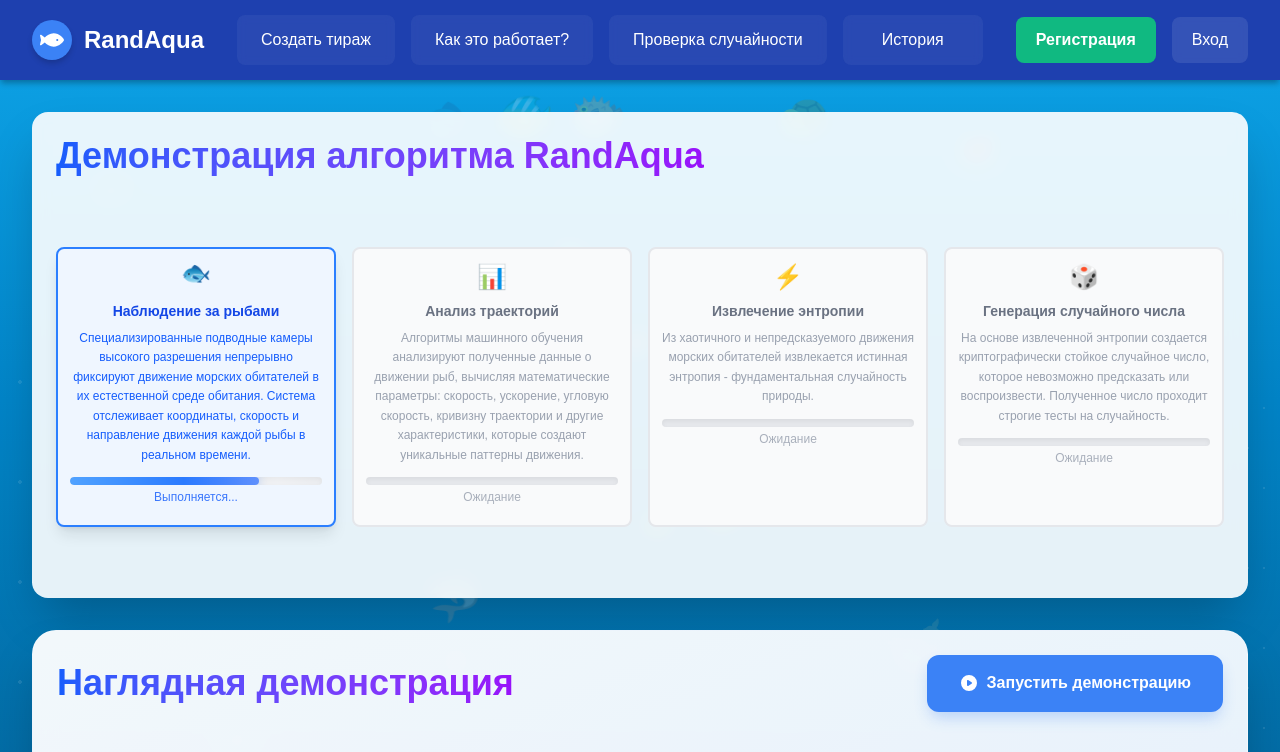
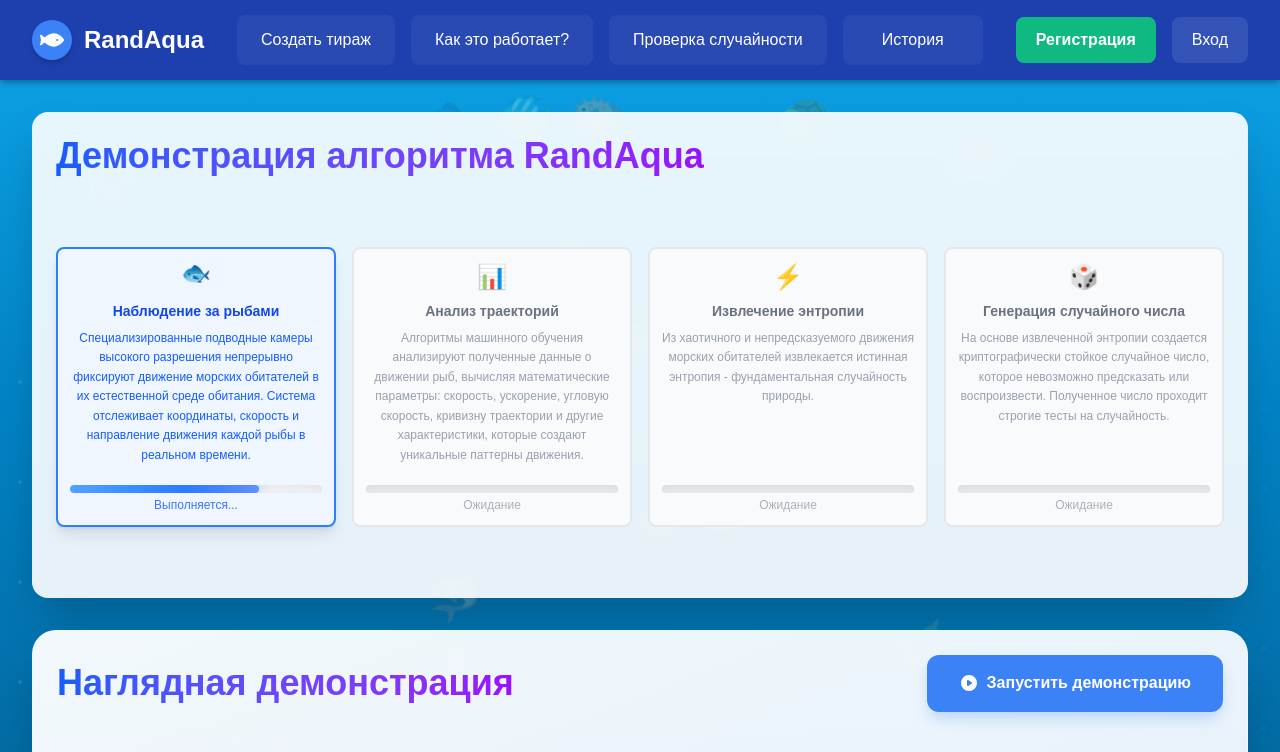
Before and after one commit to RandAqua/randaqua, a Next.js app: page /how-it-works in a window 1280 px wide. Shown: the top 752 px of the page. Built offline with nearby package versions, Linux system fonts and the light colour scheme.

Commit message:
переделанное как это работает

```diff
--- a/src/app/how-it-works/page.js
+++ b/src/app/how-it-works/page.js
@@ -121,6 +121,7 @@
                     }`}
                   >
                     <div className="text-center h-full flex flex-col">
+                      <div className="flex-1 flex flex-col">
                         <div className={`text-2xl mb-2 ${currentStep >= index ? 'animate-bounce' : ''}`}>
                           {step.icon}
                         </div>
@@ -130,12 +131,13 @@
                         }`}>
                           {step.title}
                         </h3>
-                      <p className={`text-xs leading-relaxed ${
+                        <p className={`text-xs leading-relaxed flex-1 ${
                           currentStep === index ? 'text-blue-600' :
                           currentStep > index ? 'text-blue-600' : 'text-gray-400'
                         }`}>
                           {step.description}
                         </p>
+                      </div>
 
                       {/* Прогресс-бар для каждого этапа */}
                       <div className="mt-3">
@@ -162,10 +164,6 @@
                            currentStep === index ? 'Выполняется...' : 'Ожидание'}
                         </div>
                       </div>
-
-                      {currentStep > index && (
-                        <div className="text-blue-500 text-lg mt-2">✓</div>
-                      )}
                     </div>
                   </div>
                 ))}
@@ -179,6 +177,7 @@
                     : 'border-gray-200 bg-gray-50'
                 }`}>
                   <div className="text-center h-full flex flex-col">
+                    <div className="flex-1 flex flex-col">
                       <div className={`text-2xl mb-2 ${currentStep >= 3 ? 'animate-bounce' : ''}`}>
                         🎲
                       </div>
@@ -188,12 +187,13 @@
                       }`}>
                         Генерация случайного числа
                       </h3>
-                    <p className={`text-xs leading-relaxed ${
+                      <p className={`text-xs leading-relaxed flex-1 ${
                         currentStep === 3 ? 'text-blue-600' :
                         currentStep > 3 ? 'text-blue-600' : 'text-gray-400'
                       }`}>
                         На основе извлеченной энтропии создается криптографически стойкое случайное число, которое невозможно предсказать или воспроизвести. Полученное число проходит строгие тесты на случайность.
                       </p>
+                    </div>
 
                     {/* Прогресс-бар для генерации числа */}
                     <div className="mt-3">
@@ -221,9 +221,6 @@
                       </div>
                     </div>
 
-                    {currentStep > 3 && (
-                      <div className="text-blue-500 text-lg mt-2">✓</div>
-                    )}
                   </div>
                 </div>
 
```
Also changed, not shown: public/clock-lines-hover.svg (added), public/clock-lines.svg (added). Lines whose indentation alone changed are shown as unchanged.
